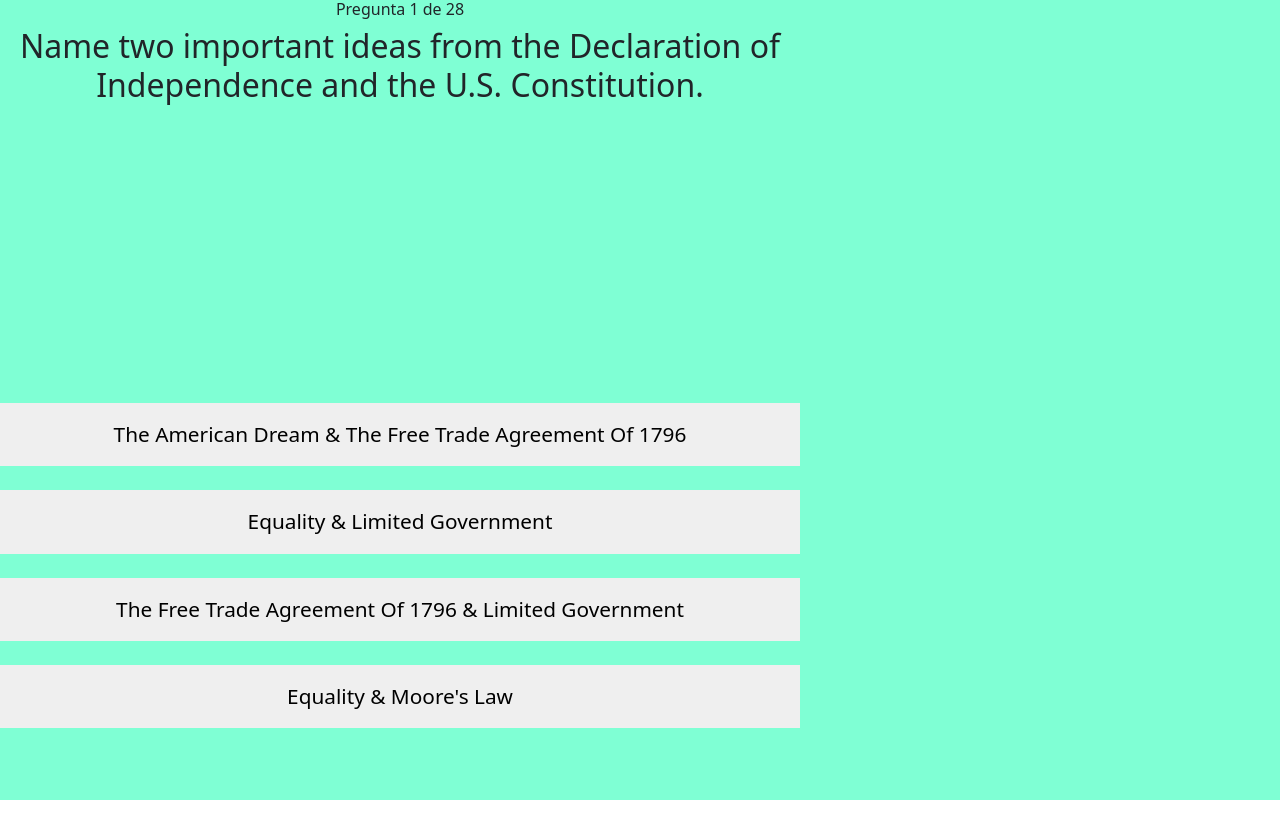
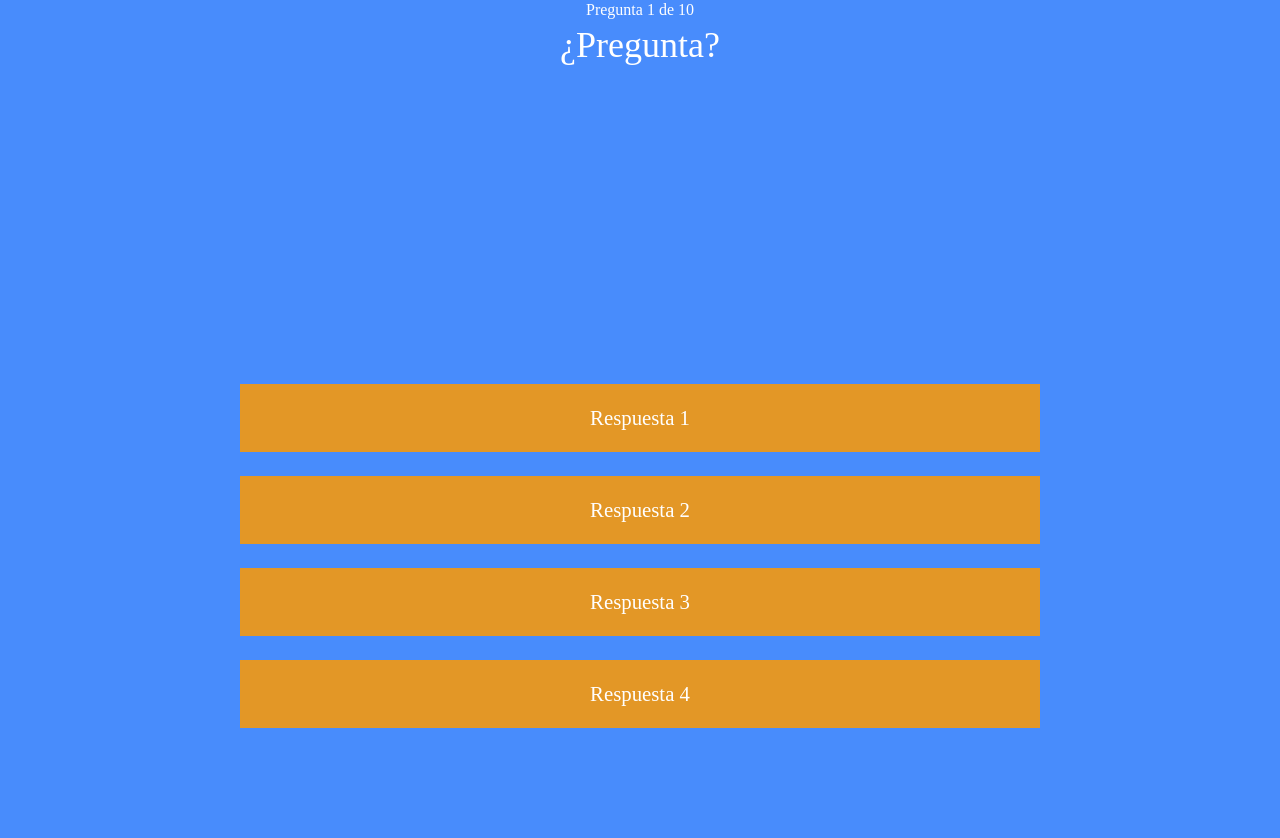
Before and after one commit to dalilaorbaj/Liberados, a React (Create React App) app in the folder liberados/: page /jugar in a window 1280 px wide. Shown: the top 838 px of the page. Built offline with nearby package versions, Linux system fonts and the light colour scheme.

Commit message:
Almost done without the integration

```diff
--- a/liberados/package.json
+++ b/liberados/package.json
@@ -7,14 +7,14 @@
     "@testing-library/react": "^13.3.0",
     "@testing-library/user-event": "^13.5.0",
     "bootstrap": "^5.2.0",
-    "googleapis": "^39.2.0",
+    "googleapis": "^105.0.0",
     "mdb-react-ui-kit": "^4.1.0",
     "react": "^18.2.0",
     "react-bootstrap": "^2.5.0",
     "react-confetti": "^6.1.0",
     "react-dom": "^18.2.0",
     "react-router-dom": "^6.3.0",
-    "react-scripts": "5.0.1",
+    "react-scripts": "^2.1.3",
     "react-use": "^17.4.0",
     "styled-components": "^5.3.5",
     "web-vitals": "^2.1.4"
--- a/liberados/src/App.css
+++ b/liberados/src/App.css
@@ -1,5 +1,13 @@
 .App {
   text-align: center;
+  font-family: 'Junegull';
+font-style: normal;
+font-weight: 400;
+font-size: 36px;
+line-height: 36px;
+text-align: center;
+
+color: #FFFFFF;
 }
 
 .App-logo {
--- a/liberados/src/App.js
+++ b/liberados/src/App.js
@@ -5,6 +5,7 @@ import Home from './Pages/Home'
 import 'bootstrap/dist/css/bootstrap.min.css';
 import { BrowserRouter, Routes, Route} from "react-router-dom";
 import './App.css';
+import React from 'react'
 
 function App() {
   return (
--- a/liberados/src/Components/ContentHome.js
+++ b/liberados/src/Components/ContentHome.js
@@ -6,7 +6,7 @@ const ContentHome = () => {
     /*const redir = `../Pages/Question/${1}`;*/
     return (
             <div className="justify-content-md-center">
-                <h5>Aca va un textito sobre el juego</h5>
+                <h5 className="mb-4">Aca va un textito sobre el juegoooooo</h5>
                 <Link to="/jugar">
                     <button className="niceButton">
                         Jugar
--- a/liberados/src/Components/Quiz.js
+++ b/liberados/src/Components/Quiz.js
@@ -2,255 +2,89 @@
 
 const questions = [
     {
-       question: "What is the supreme law of the land?",
+       question: "¿Pregunta?",
        answers: [
-          { answerText: "the Supreme court justices", isCorrect: false },
-          { answerText: "the President Elect's journal", isCorrect: false },
-          { answerText: "the Constitution", isCorrect: true },
-          { answerText: "the Declaration of Independence", isCorrect: false },
+          { answerText: "respuesta 1", isCorrect: false },
+          { answerText: "respuesta 2", isCorrect: false },
+          { answerText: "respuesta 3", isCorrect: true },
+          { answerText: "respuesta 4", isCorrect: false },
        ]
     },
     {
-       question: "What is the form of government of the United States?",
+      question: "¿Pregunta?",
       answers: [
-          { answerText: "Socialist", isCorrect: false },
-          { answerText: "Republic / Representative democracy", isCorrect: true },
-          { answerText: "Communist", isCorrect: false },
-          { answerText: "Marxist", isCorrect: false },
+         { answerText: "respuesta 1", isCorrect: false },
+         { answerText: "respuesta 2", isCorrect: false },
+         { answerText: "respuesta 3", isCorrect: true },
+         { answerText: "respuesta 4", isCorrect: false },
       ]
    },
    {
-       question: "Name one thing the U.S. Constitution does",
+      question: "¿Pregunta?",
       answers: [
-          { answerText: "Forms the government", isCorrect: true },
-          { answerText: "Outlines police proper conduct", isCorrect: false },
-          { answerText: "Selects the Vice-President", isCorrect: false },
-          { answerText: "Forms the Republican party", isCorrect: false },
+         { answerText: "respuesta 1", isCorrect: false },
+         { answerText: "respuesta 2", isCorrect: false },
+         { answerText: "respuesta 3", isCorrect: true },
+         { answerText: "respuesta 4", isCorrect: false },
       ]
    },
    {
-       question: "The U.S. Constitution starts with the words “We the People.” What does “We the People” mean?",
+      question: "¿Pregunta?",
       answers: [
-          { answerText: "Unpopular sovereignty", isCorrect: false },
-          { answerText: "The people of Washington DC", isCorrect: false },
-          { answerText: "Self-government", isCorrect: true },
-          { answerText: "The government", isCorrect: false },
+         { answerText: "respuesta 1", isCorrect: false },
+         { answerText: "respuesta 2", isCorrect: false },
+         { answerText: "respuesta 3", isCorrect: true },
+         { answerText: "respuesta 4", isCorrect: false },
       ]
    },
    {
-       question: "How are changes made to the U.S. Constitution?",
+      question: "¿Pregunta?",
       answers: [
-          { answerText: "Protests", isCorrect: false },
-          { answerText: "Amendments", isCorrect: true },
-          { answerText: "Social media", isCorrect: false },
-          { answerText: "Filing a suit", isCorrect: false },
+         { answerText: "respuesta 1", isCorrect: false },
+         { answerText: "respuesta 2", isCorrect: false },
+         { answerText: "respuesta 3", isCorrect: true },
+         { answerText: "respuesta 4", isCorrect: false },
       ]
    },
    {
-       question: "What does the Bill of Rights protect?",
+      question: "¿Pregunta?",
       answers: [
-          { answerText: "(The basic) rights of people living in the United States", isCorrect: true },
-          { answerText: "(The basic) rights of people living in some states", isCorrect: false },
-          { answerText: "(The basic) rights of people US Citizens only", isCorrect: false },
-          { answerText: "(The basic) rights of US Citizens living abroad", isCorrect: false },
+         { answerText: "respuesta 1", isCorrect: false },
+         { answerText: "respuesta 2", isCorrect: false },
+         { answerText: "respuesta 3", isCorrect: true },
+         { answerText: "respuesta 4", isCorrect: false },
       ]
-    },
-    {
-       question: "How many amendments does the U.S. Constitution have?",
+   },    {
+      question: "¿Pregunta?",
       answers: [
-          { answerText: "Twenty-seven (27)", isCorrect: true },
-          { answerText: "One Hundred (100)", isCorrect: false },
-          { answerText: "Twenty (20)", isCorrect: false },
-          { answerText: "Seventeen (17)", isCorrect: false },
+         { answerText: "respuesta 1", isCorrect: false },
+         { answerText: "respuesta 2", isCorrect: false },
+         { answerText: "respuesta 3", isCorrect: true },
+         { answerText: "respuesta 4", isCorrect: false },
       ]
-    },
-    {
-       question: "Why is the Declaration of Independence important?",
+   },    {
+      question: "¿Pregunta?",
       answers: [
-          { answerText: "It says the government is the ruling body.", isCorrect: false },
-          { answerText: "It says the President must only serve 3 years.", isCorrect: false },
-          { answerText: "It is not that important.", isCorrect: false },
-          { answerText: "It says all people are created equal.", isCorrect: true },
+         { answerText: "respuesta 1", isCorrect: false },
+         { answerText: "respuesta 2", isCorrect: false },
+         { answerText: "respuesta 3", isCorrect: true },
+         { answerText: "respuesta 4", isCorrect: false },
       ]
-    },
-    {
-       question: "What founding document said the American colonies were free from Britain?",
+   },    {
+      question: "¿Pregunta?",
       answers: [
-          { answerText: "Statement of Independence", isCorrect: false },
-          { answerText: "Declaration of Independence", isCorrect: true },
-          { answerText: "the Bill of Rights", isCorrect: false },
-          { answerText: "the Constitution", isCorrect: false },
+         { answerText: "respuesta 1", isCorrect: false },
+         { answerText: "respuesta 2", isCorrect: false },
+         { answerText: "respuesta 3", isCorrect: true },
+         { answerText: "respuesta 4", isCorrect: false },
       ]
-    },
-    {
-       question: "Name two important ideas from the Declaration of Independence and the U.S. Constitution.",
+   },    {
+      question: "¿Pregunta?",
       answers: [
-          { answerText: "the American dream & the Free Trade Agreement of 1796", isCorrect: false },
-          { answerText: "Equality & Limited government", isCorrect: true },
-          { answerText: "the Free Trade Agreement of 1796 & Limited government", isCorrect: false },
-          { answerText: "Equality & Moore's Law", isCorrect: false },
-       ]
-    },
-    {
-       question: "The words “Life, Liberty, and the pursuit of Happiness” are in what founding document?",
-       answers: [
-          { answerText: "George Bush's journal", isCorrect: false },
-          { answerText: "the American Society Founding Document", isCorrect: false },
-          { answerText: "Declaration of Independence", isCorrect: true },
-          { answerText: "the 27th amendment", isCorrect: false },
-       ]
-    },
-    {
-       question: "What is the economic system of the United States?",
-       answers: [
-          { answerText: "Soicalism", isCorrect: false },
-          { answerText: "Planned ", isCorrect: false },
-          { answerText: "Communism / Anti-capitalism", isCorrect: false },
-          { answerText: "Capitalism / Free market economy", isCorrect: true },
-       ]
-    },
-    {
-       question: "What is the rule of law?",
-       answers: [
-          { answerText: "Everyone must follow the law but only in public spaces.", isCorrect: false },
-          { answerText: "Some people are above the law.", isCorrect: false },
-          { answerText: "Only the President may break the law during war time", isCorrect: false },
-          { answerText: "Everyone must follow the law.", isCorrect: true },
-       ]
-    },
-    {
-       question: "Many documents influenced the U.S. Constitution. Name one",
-       answers: [
-          { answerText: "Declaration of Independence", isCorrect: true },
-          { answerText: "the Private Citizens Form of 1908", isCorrect: false },
-          { answerText: "the Afro-Euro agreement", isCorrect: false },
-          { answerText: "the React documentation of 2016", isCorrect: false },
-       ]
-    },
-    {
-       question: "There are three branches of government. Why?",
-       answers: [
-          { answerText: "There are four (4) branches of government", isCorrect: false },
-          { answerText: "Because of the three (3) articles mentioned in the Constitution", isCorrect: false },
-          { answerText: "Separation of powers", isCorrect: true },
-          { answerText: "Each one to represent the President, the Vice-President, and the Secretary of State", isCorrect: false },
-       ]
-    },
-    {
-       question: "Name the three branches of government.",
-       answers: [
-          { answerText: "President, police department, and family court", isCorrect: false },
-          { answerText: "Legislative, executive, and judicial", isCorrect: true },
-          { answerText: "Executive, police department, and supreme Court", isCorrect: false },
-          { answerText: "Republican, democratic, and independent", isCorrect: false },
-       ]
-    },
-    {
-       question: "The President of the United States is in charge of which branch of government?",
-       answers: [
-          { answerText: "Executive branch", isCorrect: true },
-          { answerText: "All of the government branches", isCorrect: false },
-          { answerText: "The White House", isCorrect: false },
-          { answerText: "Judicial branch", isCorrect: false },
-       ]
-    },
-    {
-       question: "What part of the federal government writes laws?",
-       answers: [
-          { answerText: "(U.S.) Supreme Court", isCorrect: false },
-          { answerText: "(U.S.) Presidential Ofiice", isCorrect: false },
-          { answerText: "(U.S.) Vice Presidents Assistant", isCorrect: false },
-          { answerText: "(U.S.) Congress", isCorrect: true },
-       ]
-    },
-    {
-       question: "What are the two parts of the U.S. Congress?",
-       answers: [
-          { answerText: "Senate and The President", isCorrect: false },
-          { answerText: "Senate and House (of Representatives)", isCorrect: true },
-          { answerText: "The President and House (of Representatives)", isCorrect: false },
-          { answerText: "Senate and Supreme Court", isCorrect: false },
-       ]
-    },
-    {
-       question: "Name one power of the U.S. Congress.",
-       answers: [
-          { answerText: "Writes laws", isCorrect: true },
-          { answerText: "Writes for the Secretary of State", isCorrect: false },
-          { answerText: "U.S Congress has no power", isCorrect: false },
-          { answerText: "Prosecute the laws", isCorrect: false },
-       ]
-    },
-    {
-       question: "How many U.S. senator(s) are there?",
-       answers: [
-          { answerText: "Two hundred (200)", isCorrect: false },
-          { answerText: "One (1)", isCorrect: false },
-          { answerText: "One hundred (100)", isCorrect: true },
-          { answerText: "Three hundred (300)", isCorrect: false },
-       ]
-    },
-    {
-       question: "How long is a term for a U.S. senator?",
-       answers: [
-          { answerText: "Four (4) years", isCorrect: false },
-          { answerText: "Lifetime", isCorrect: false },
-          { answerText: "Two (2) years", isCorrect: false },
-          { answerText: "Six (6) years", isCorrect: true },
-       ]
-    },
-    {
-       question: "How many voting members are in the House of Representatives?",
-       answers: [
-          { answerText: "Thirty-five (35)", isCorrect: false },
-          { answerText: "Four hundred thirty-six (436)", isCorrect: false },
-          { answerText: "One Hundred (100)", isCorrect: false },
-          { answerText: "Four hundred thirty-five (435)", isCorrect: true },
-       ]
-    },
-    {
-       question: "How long is a term for a member of the House of Representatives?",
-       answers: [
-          { answerText: "Four (4) years", isCorrect: false },
-          { answerText: "Two (2) years", isCorrect: true },
-          { answerText: "Lifetime", isCorrect: false },
-          { answerText: "Six (6) years", isCorrect: false },
-       ]
-    },
-    {
-       question: "How many senators does each state have?",
-       answers: [
-          { answerText: "Three (3)", isCorrect: false },
-          { answerText: "Two (2)", isCorrect: true },
-          { answerText: "One Hundred (100)", isCorrect: false },
-          { answerText: "Two Hundred (200)", isCorrect: false },
-       ]
-    },
-    {
-       question: "Who does a U.S. senator represent?",
-       answers: [
-          { answerText: "Citizens of their town", isCorrect: false },
-          { answerText: "Citizens of their county", isCorrect: false },
-          { answerText: "Citizens of their state", isCorrect: true },
-          { answerText: "All American citizens ", isCorrect: false },
-       ]
-    },
-    {
-       question: "Some states have more representatives than other states. Why?",
-       answers: [
-          { answerText: "(Because) they can", isCorrect: false },
-          { answerText: "(Because of) the state's population", isCorrect: true },
-          { answerText: "(Because of) the state's laws", isCorrect: false },
-          { answerText: "(Because of) the state's geographic size", isCorrect: false },
-       ]
-    },
-    {
-       question: "The President of the United States is elected for how many years?",
-       answers: [
-          { answerText: "Four (4) years", isCorrect: true },
-          { answerText: "Two (2) years", isCorrect: false },
-          { answerText: "Until decides to leave", isCorrect: false },
-          { answerText: "Not more than six (6) years", isCorrect: false },
+         { answerText: "respuesta 1", isCorrect: false },
+         { answerText: "respuesta 2", isCorrect: false },
+         { answerText: "respuesta 3", isCorrect: true },
+         { answerText: "respuesta 4", isCorrect: false },
       ]
    },
 
--- a/liberados/src/Components/ShowMessage.js
+++ b/liberados/src/Components/ShowMessage.js
@@ -7,11 +7,11 @@ const ShowMessage = ({ avg }) => {
    }
 
    if (avg >= 80) {
-      message.text = 'Excellent Work!';
+      message.text = 'Excelente';
       message.emoji = '🎉';
    }
    else if (avg >= 70) {
-      message.text = 'Good Work!';
+      message.text = 'Muy bien';
       message.emoji = '🥂'
    }
    else {
--- a/liberados/src/Pages/Dashboard.js
+++ b/liberados/src/Pages/Dashboard.js
@@ -2,6 +2,8 @@ import Navbar from '../Components/Navbar';
 import Footer from '../Components/Footer';
 import 'bootstrap/dist/css/bootstrap.min.css';
 import '../App.css';
+import React from 'react';
+
 
 const Dashboard = () => {
     return (
--- a/liberados/src/Pages/Home.js
+++ b/liberados/src/Pages/Home.js
@@ -2,8 +2,7 @@ import Header from '../Components/Header';
 import Navbar from '../Components/Navbar';
 import ContentHome from '../Components/ContentHome';
 import Footer from '../Components/Footer';
-
-
+import React from 'react';
 import 'bootstrap/dist/css/bootstrap.min.css';
 import '../App.css';
 
--- a/liberados/src/Pages/Question.css
+++ b/liberados/src/Pages/Question.css
@@ -1,3 +1,17 @@
 .fondo{
-    background-color: aquamarine;
+    background-color: #488cfc;
+    color: white;
+
+    /*background-color:#fca31d*/
 }
+
+.text{
+    font-family: 'Junegull';
+    font-style: normal;
+    font-weight: 400;
+    font-size: 36px;
+    line-height: 36px;
+    text-align: center;
+
+    color: #FFFFFF;
+}
--- a/liberados/src/Pages/Question.js
+++ b/liberados/src/Pages/Question.js
@@ -5,7 +5,6 @@ import 'bootstrap/dist/css/bootstrap.min.css';
 import '../App.css';
 import '../global.css'
 import './Question.css'
-
 import React, { useState } from 'react'
 import styled from 'styled-components'
 import { randQustions } from '../Components/Quiz'
@@ -69,29 +68,30 @@ import './Question.css'
    }
    if (endQuiz) {
       return (
-           <>
+         <div className='fondo' style={{display: 'flex',alignItems: 'center',justifyContent: 'center'}}>
             {avg >= 80 &&
                <ShowConfetti whenToShow={endQuiz} />
             }
             <Box >
                <div className="spacer"></div>
-                 <div className="top mt-5" style={{ textAlign: 'center'}}>
+               <div className="top mt-4" style={{ textAlign: 'center'}}>
                   <ShowMessage avg={avg} />
-                    <p>Hiciste <strong>{score}</strong> bien de <strong>{currentIndex}</strong> = <strong>{avg.toFixed(1)}%</strong></p>
+                  <p className="text">Hiciste <strong>{score}</strong> bien de <strong>{currentIndex}</strong> = <strong>{avg.toFixed(1)}%</strong></p>
                </div>
-                 <Button onClick={reset} >Reiniciar juego</Button>
+               <Button onClick={reset} style={{backgroundColor:'#e39726', color:'white'}}>Reiniciar juego</Button>
             </Box>
-           </>
+            </div>
+
       )
    }
 
    return (
-        <div className='centrado fondo'>
+      <div className='fondo'style={{display: 'flex',alignItems: 'center',justifyContent: 'center'}}>
          <Box className='question-box m-full-y' >
             <div className="top">
                <h6 className='top-text'>Pregunta {currentIndex + 1} de {randQustions.length}</h6>
                <div className="question">
-                    <h2 className='question-text'>{randQustions[currentIndex].question}</h2>
+                  <h2 className='question-text text'>{randQustions[currentIndex].question}</h2>
                </div>
             </div>
 
@@ -102,14 +102,14 @@ import './Question.css'
                      onClick={(e) => { handleAnswerClick(answer.isCorrect, e) }}
                      key={key}
                      disabled={showAns}
+                     style={{backgroundColor:'#e39726', color:'white'}}
                   >
                      {answer.answerText}
                   </Button>
                ))}
             </BasicGrid>
-  {/*
 
-              <div className="bottom">
+{/*         <div className="bottom">
                <Button
                   className='secondary'
                   onClick={()=>nextQuestion()}
```
Also changed, not shown: liberados/TerminalGuide.txt (added), 1 other file (tests, documents, lock files or other folders). Lines whose indentation alone changed are shown as unchanged.
